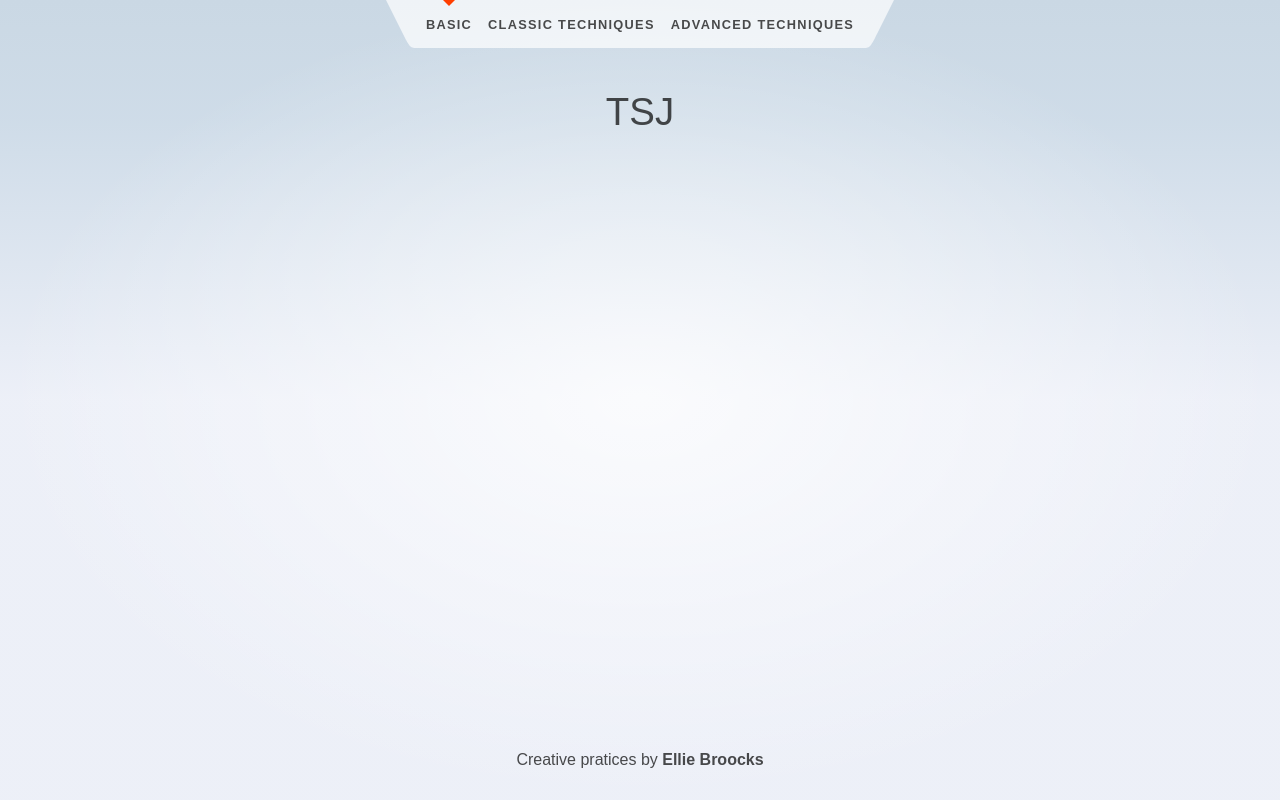
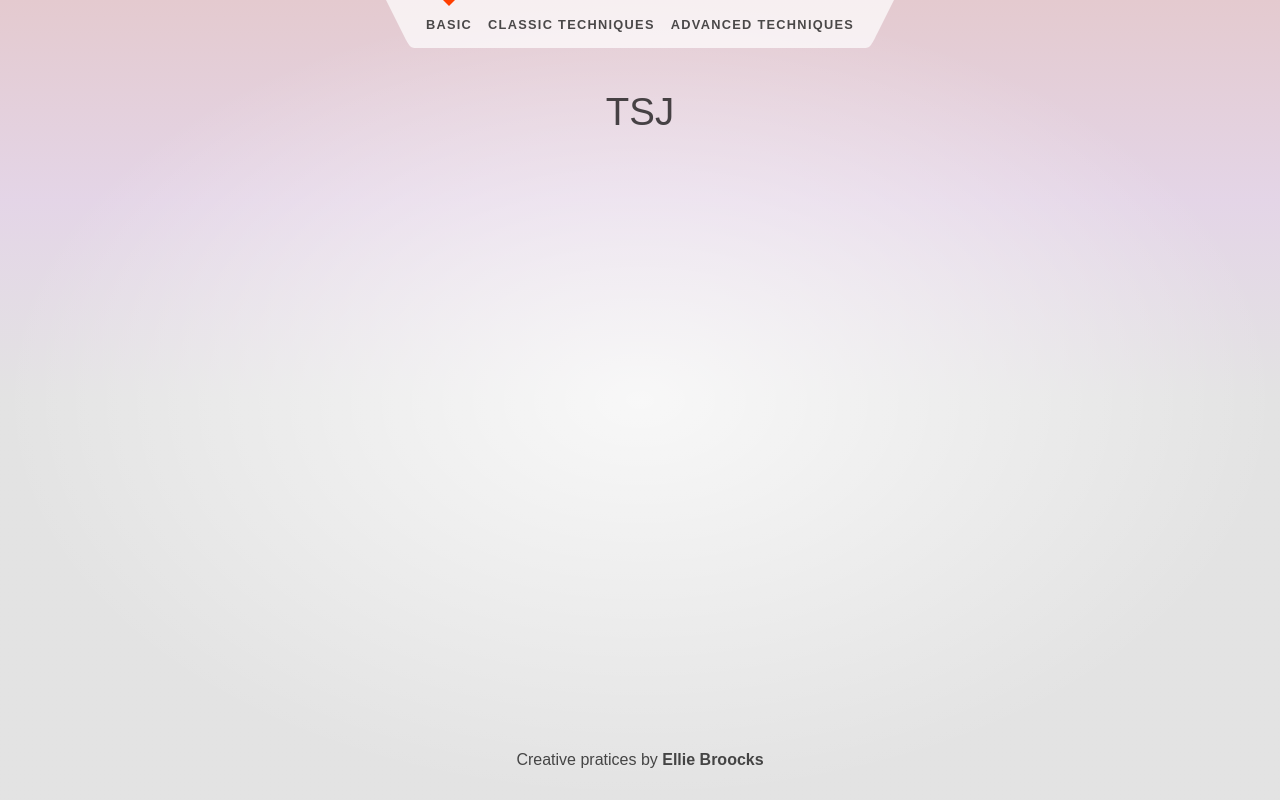
Before and after one commit to Ellie1341994/tsj32113, a SvelteKit app in the folder app/: page / in a window 1280 px wide. Built offline with nearby package versions, Linux system fonts and the light colour scheme.

Commit message:
Mod app background gradient colors

```diff
--- a/app/src/app.css
+++ b/app/src/app.css
@@ -4,9 +4,9 @@
 	--font-body: Arial, -apple-system, BlinkMacSystemFont, 'Segoe UI', Roboto, Oxygen, Ubuntu,
 		Cantarell, 'Open Sans', 'Helvetica Neue', sans-serif;
 	--font-mono: 'Fira Mono', monospace;
-	--color-bg-0: rgb(202, 216, 228);
-	--color-bg-1: hsl(209, 36%, 86%);
-	--color-bg-2: hsl(224, 44%, 95%);
+	--color-bg-0: rgb(228, 202, 207);
+	--color-bg-1: hsl(290, 27%, 87%);
+	--color-bg-2: hsl(0, 0%, 89%);
 	--color-theme-1: #ff3e00;
 	--color-theme-2: #4075a6;
 	--color-text: rgba(0, 0, 0, 0.7);
@@ -27,7 +27,7 @@ body {
 			rgba(255, 255, 255, 0.75) 0%,
 			rgba(255, 255, 255, 0) 100%
 		),
-		linear-gradient(180deg, var(--color-bg-0) 0%, var(--color-bg-1) 15%, var(--color-bg-2) 50%);
+		linear-gradient(180deg, var(--color-bg-0) 0%, var(--color-bg-1) 25%, var(--color-bg-2) 50%);
 }
 
 h1,
```
